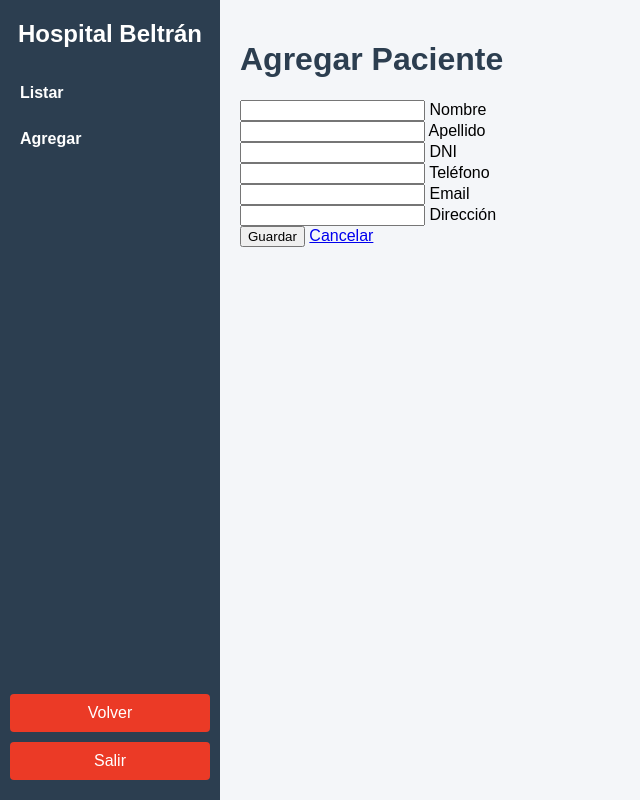
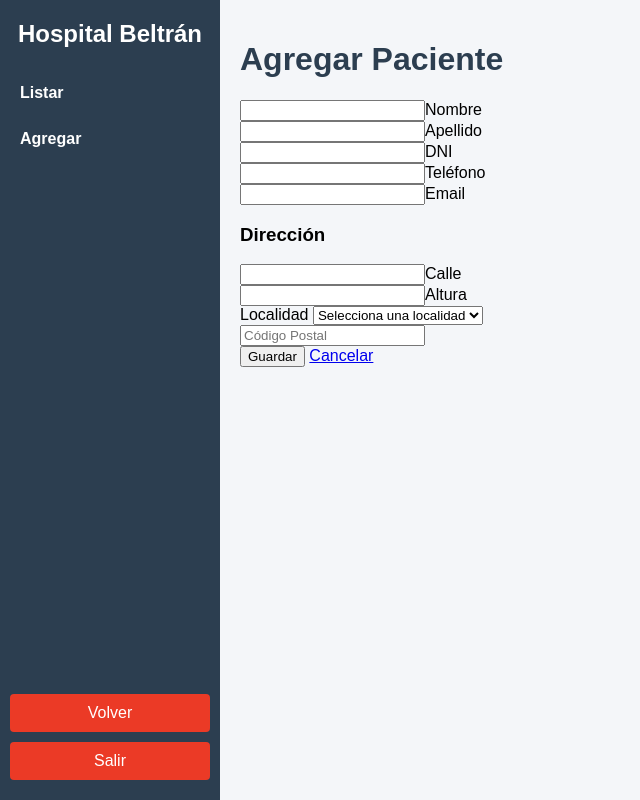
Before and after one commit to walterarismendi41/Proyecto-Hospital-Beltran, a PHP site: page /pacientes/agregar.php in a window 1280 px wide. Shown: the whole page, without its empty margins (0-640 px from the left). Run offline with PHP 8.4, Linux system fonts and the light colour scheme; tables that the repository leaves empty or names only in its code hold one stand-in row (values such as "Sample post").

Commit message:
Update agregar.php

```diff
--- a/clinica/pacientes/agregar.php
+++ b/clinica/pacientes/agregar.php
@@ -6,28 +6,44 @@
 $dbname = "clinica";
 
 $conn = new mysqli($servername, $username, $password, $dbname);
+if ($conn->connect_error) die("Error de conexión: " . $conn->connect_error);
 
-if ($conn->connect_error) {
-    die("Error de conexión: " . $conn->connect_error);
+$message = "";
+
+// Traer localidades para el select
+$localidades_result = $conn->query("SELECT * FROM localidades ORDER BY localidad ASC");
+
+// Procesar formulario
+if ($_SERVER["REQUEST_METHOD"] == "POST") {
+    $nombre = $conn->real_escape_string($_POST['nombre']);
+    $apellido = $conn->real_escape_string($_POST['apellido']);
+    $dni = $conn->real_escape_string($_POST['dni']);
+    $telefono = $conn->real_escape_string($_POST['telefono']);
+    $email = $conn->real_escape_string($_POST['email']);
+    $calle = $conn->real_escape_string($_POST['calle']);
+    $altura = $conn->real_escape_string($_POST['altura']);
+    $id_localidad = intval($_POST['id_localidad']);
+
+    // Insertar la dirección
+    $sql_direccion = "INSERT INTO direcciones (calle, altura, id_localidad) VALUES ('$calle', '$altura', $id_localidad)";
+    if ($conn->query($sql_direccion) === TRUE) {
+        $id_direccion = $conn->insert_id;
+
+        // Verificar si el DNI ya existe
+        $check_dni = $conn->query("SELECT id_paciente FROM pacientes WHERE dni='$dni'");
+        if ($check_dni->num_rows > 0) {
+            $message = "Error: Ya existe un paciente con ese DNI.";
+        } else {
+            $sql_insert = "INSERT INTO pacientes (nombre, apellido, dni, telefono, email, id_direcciones)
+                           VALUES ('$nombre', '$apellido', '$dni', '$telefono', '$email', $id_direccion)";
+            if ($conn->query($sql_insert) === TRUE) {
+                $message = "Paciente agregado correctamente.";
+            } else {
+                $message = "Error al agregar paciente: " . $conn->error;
             }
-
-// Si se envía el formulario
-if ($_SERVER["REQUEST_METHOD"] == "POST") {
-    $nombre = $_POST['nombre'];
-    $apellido = $_POST['apellido'];
-    $dni = $_POST['dni'];
-    $telefono = $_POST['telefono'];
-    $email = $_POST['email'];
-    $direccion = $_POST['direccion'];
-
-    $sql = "INSERT INTO pacientes (nombre, apellido, dni, telefono, email, direccion)
-            VALUES ('$nombre', '$apellido', '$dni', '$telefono', '$email', '$direccion')";
-
-    if ($conn->query($sql) === TRUE) {
-        header("Location: listar.php"); // redirige al listado
-        exit;
+        }
     } else {
-        echo "Error: " . $sql . "<br>" . $conn->error;
+        $message = "Error al agregar dirección: " . $conn->error;
     }
 }
 ?>
@@ -37,61 +53,57 @@
 <meta charset="UTF-8">
 <title>Agregar Paciente</title>
 <link rel="stylesheet" href="style.css">
+<script>
+function mostrarCodigoPostal() {
+    var select = document.getElementById("id_localidad");
+    var codigoPostal = select.options[select.selectedIndex].getAttribute("data-cp");
+    document.getElementById("codigo_postal").value = codigoPostal;
+}
+</script>
 </head>
 <body>
 <div class="container">
-        <!-- Menú lateral -->
     <aside class="sidebar">
         <h2>Hospital Beltrán</h2>
-
         <ul class="menu">
             <li><a href="listar.php">Listar</a></li>
             <li><a href="agregar.php">Agregar</a></li>
         </ul>
-
-    <!-- Bloque inferior -->
         <div class="bottom-buttons">
-        <div class="volver">
-            <a href="../principal.php">Volver</a>
-        </div>
-        <div class="logout">
-            <a href="../logout.php">Salir</a>
-        </div>
+            <div class="volver"><a href="../principal.php">Volver</a></div>
+            <div class="logout"><a href="../logout.php">Salir</a></div>
         </div>
     </aside>
 
-        <!-- Contenido principal -->
     <main class="main-content">
         <h1>Agregar Paciente</h1>
+        <?php if($message != "") echo "<div class='message'>$message</div>"; ?>
+
         <form method="POST" class="formulario">
+            <div class="form-group"><input type="text" name="nombre" required placeholder=" "><label>Nombre</label></div>
+            <div class="form-group"><input type="text" name="apellido" required placeholder=" "><label>Apellido</label></div>
+            <div class="form-group"><input type="text" name="dni" required placeholder=" "><label>DNI</label></div>
+            <div class="form-group"><input type="text" name="telefono" required placeholder=" "><label>Teléfono</label></div>
+            <div class="form-group"><input type="email" name="email" placeholder=" "><label>Email</label></div>
+
+            <h3>Dirección</h3>
+            <div class="form-group"><input type="text" name="calle" required placeholder=" "><label>Calle</label></div>
+            <div class="form-group"><input type="text" name="altura" required placeholder=" "><label>Altura</label></div>
+
             <div class="form-group">
-        <input type="text" name="nombre" required placeholder=" ">
-        <label>Nombre</label>
+                <label>Localidad</label>
+                <select name="id_localidad" id="id_localidad" onchange="mostrarCodigoPostal()" required>
+                    <option value="">Selecciona una localidad</option>
+                    <?php
+                    while($loc = $localidades_result->fetch_assoc()) {
+                        echo "<option value='".$loc['id_localidad']."' data-cp='".$loc['codigo_postal']."'>".$loc['localidad']."</option>";
+                    }
+                    ?>
+                </select>
             </div>
 
             <div class="form-group">
-        <input type="text" name="apellido" required placeholder=" ">
-        <label>Apellido</label>
-    </div>
-
-    <div class="form-group">
-        <input type="text" name="dni" required placeholder=" ">
-        <label>DNI</label>
-    </div>
-
-    <div class="form-group">
-        <input type="text" name="telefono" required placeholder=" ">
-        <label>Teléfono</label>
-    </div>
-
-    <div class="form-group">
-        <input type="email" name="email" placeholder=" ">
-        <label>Email</label>
-    </div>
-
-    <div class="form-group">
-        <input type="text" name="direccion" placeholder=" ">
-        <label>Dirección</label>
+                <input type="text" id="codigo_postal" placeholder="Código Postal" readonly>
             </div>
 
             <div class="form-buttons">
@@ -99,7 +111,6 @@
                 <a href="listar.php" class="btn-secondary">Cancelar</a>
             </div>
         </form>
-
     </main>
 </div>
 </body>
```
Lines whose indentation alone changed are shown as unchanged.
